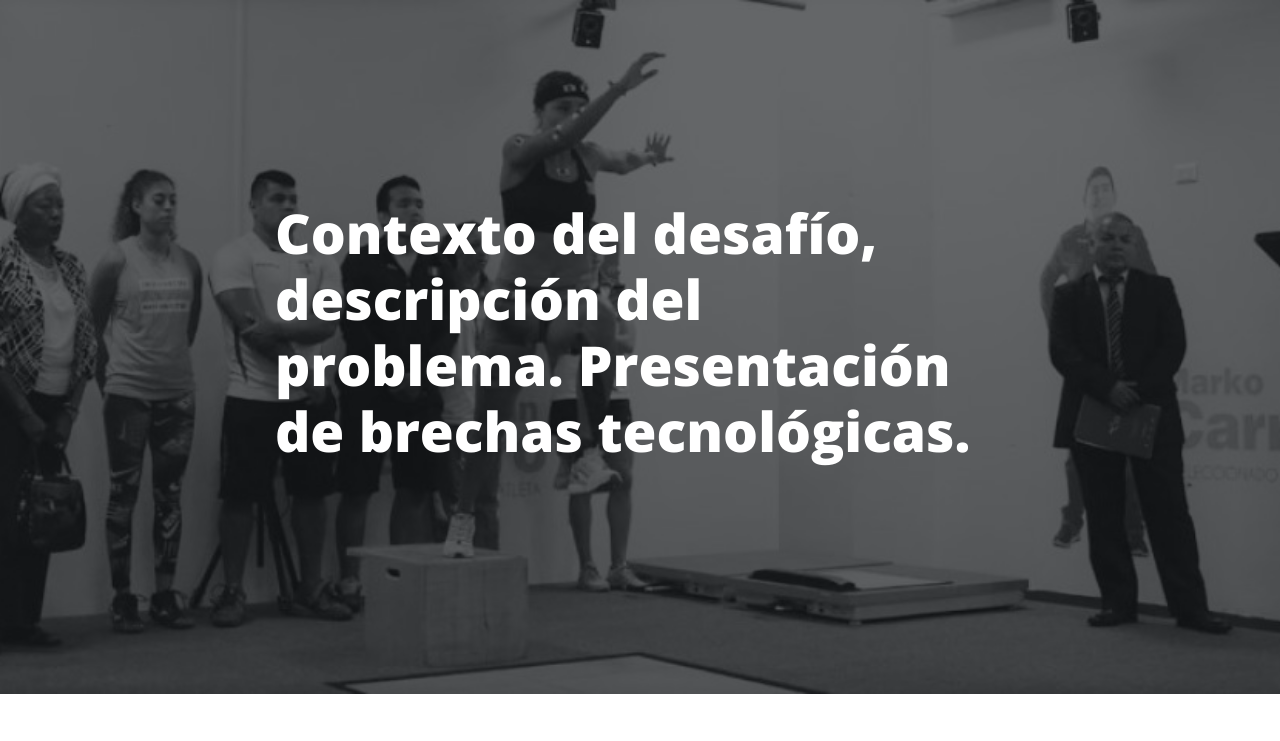
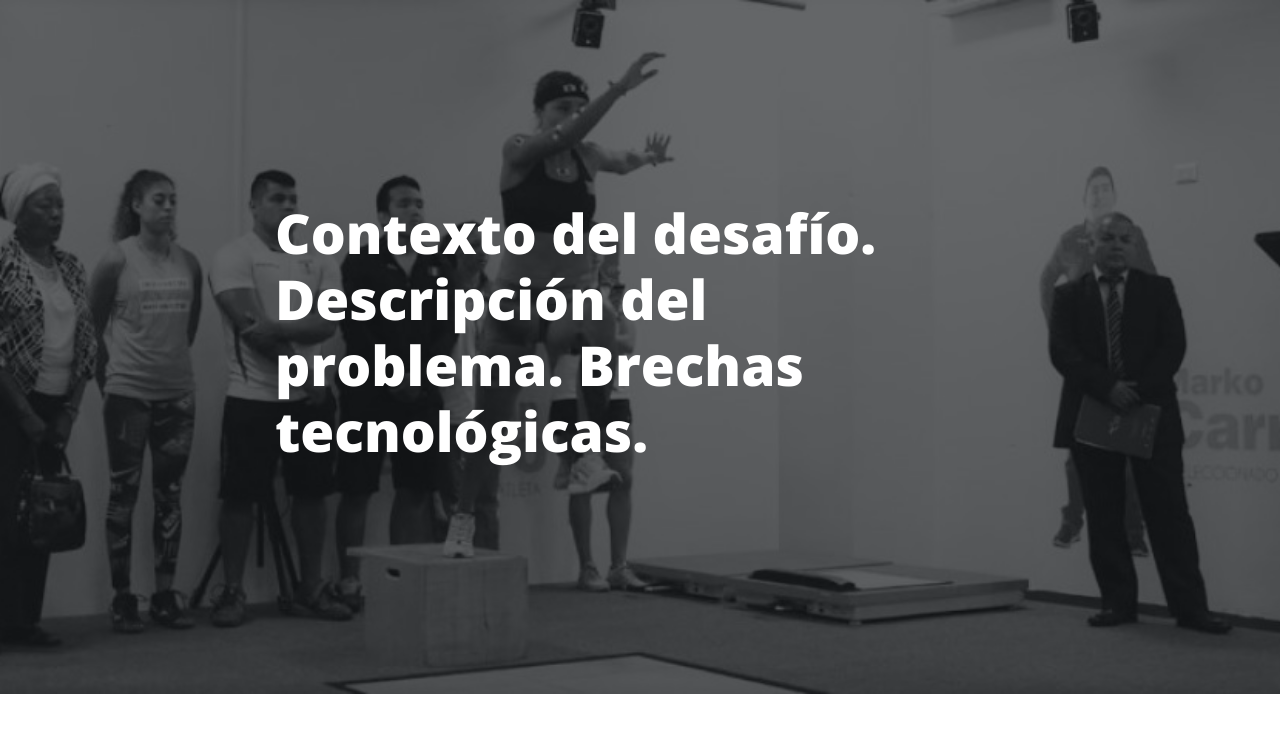
Before and after one commit to rhamsesreymundo/BIODISENO, a website: page semana2.html in a window 1280 px wide. Shown: the top 741 px of the page. Drawn offline with nearby package versions, Linux system fonts and the light colour scheme; files that its build step writes are made by us from their sources; files whose address does not match are found by name.

Commit message:
Update semana2.html

```diff
--- a/semana2.html
+++ b/semana2.html
@@ -35,7 +35,7 @@
         <div class="row">
           <div class="col-lg-8 col-md-10 mx-auto">
             <div class="post-heading">
-              <h1> Contexto del desafío, descripción del problema. Presentación de brechas tecnológicas. </h1>
+              <h1> Contexto del desafío. Descripción del problema. Brechas tecnológicas. </h1>
               <h2 class="subheading">
             </div>
           </div>
```
